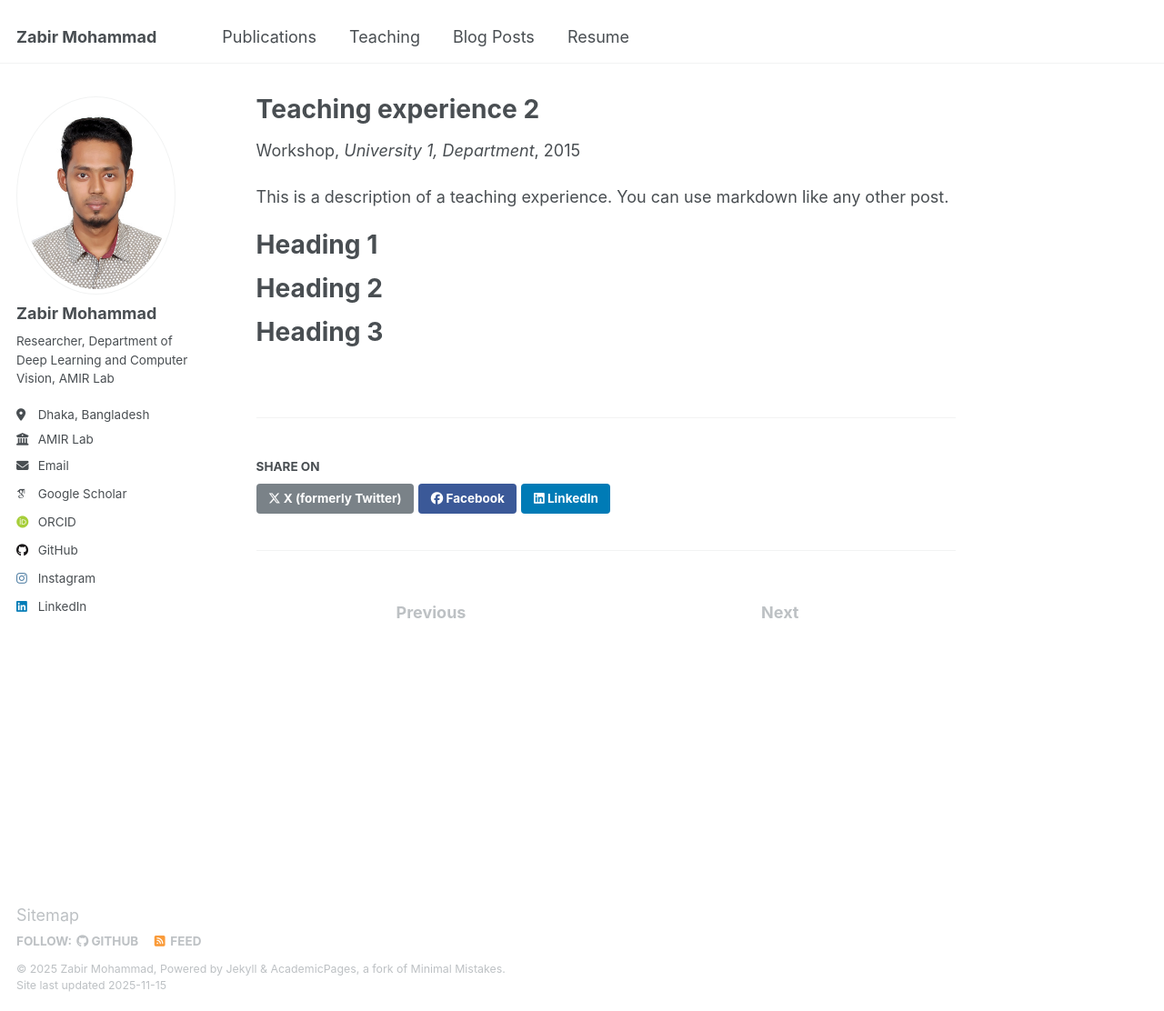
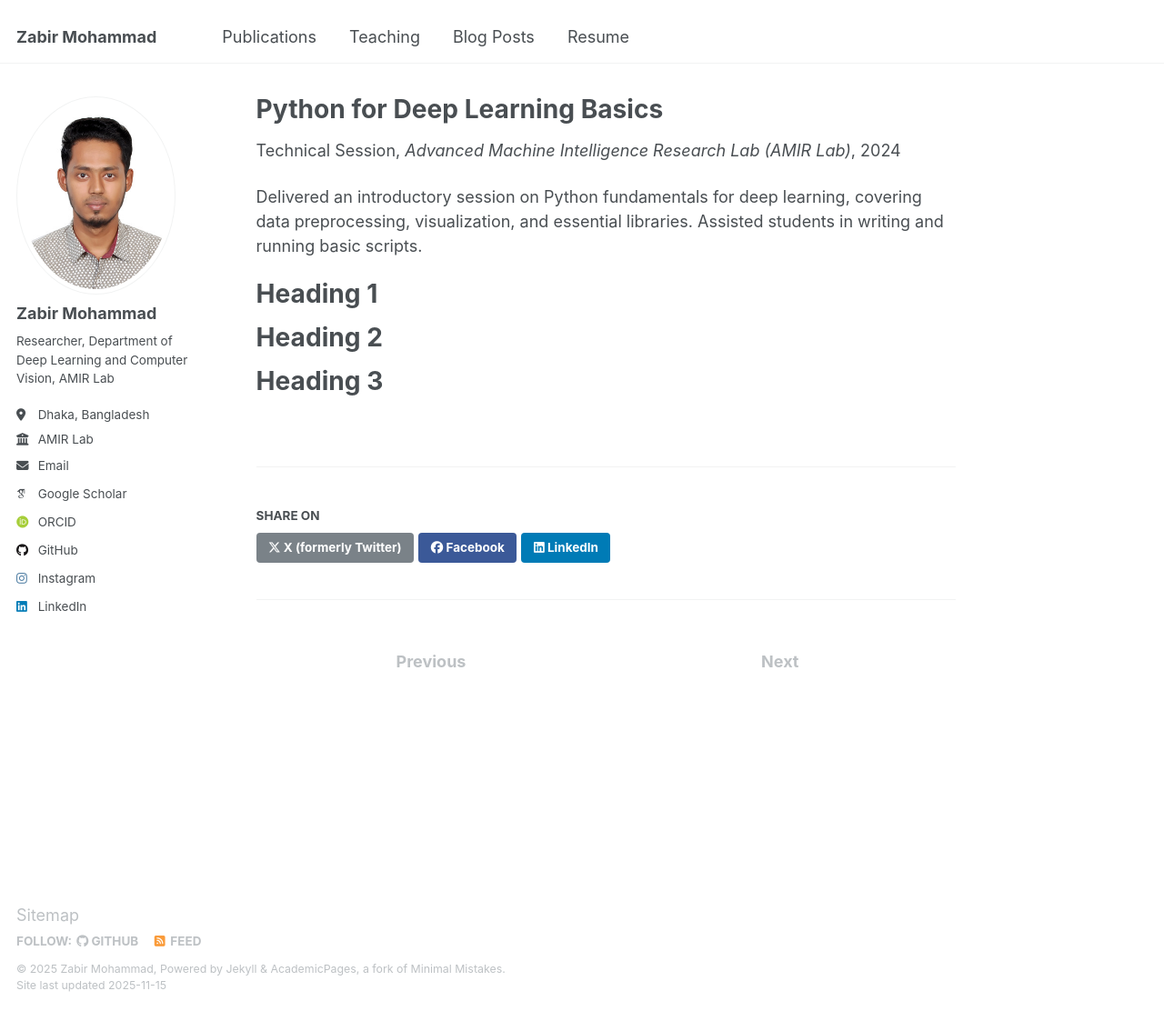
Before and after one commit to zabirmohammad/zabirmohammad.github.io, a Jekyll site: the page built from _teaching/2015-spring-teaching-2.md, in a window 1280 px wide and 1112 px high. Shown: the whole window at 91% size. Built offline with Jekyll 4.4.1, drawn with Linux system fonts in a browser that asks for light colours; some web fonts are replaced.

Commit message:
Update 2015-spring-teaching-2.md

```diff
--- a/_teaching/2015-spring-teaching-2.md
+++ b/_teaching/2015-spring-teaching-2.md
@@ -1,14 +1,16 @@
 ---
-title: "Teaching experience 2"
+title: "Python for Deep Learning Basics"
 collection: teaching
-type: "Workshop"
-permalink: /teaching/2015-spring-teaching-1
-venue: "University 1, Department"
-date: 2015-01-01
-location: "City, Country"
+type: "Technical Session"
+permalink: /teaching/2024-python-basics
+venue: "Advanced Machine Intelligence Research Lab (AMIR Lab)"
+date: 2024-10-01
+location: "Dhaka, Bangladesh"
 ---
 
-This is a description of a teaching experience. You can use markdown like any other post.
+Delivered an introductory session on Python fundamentals for deep learning, covering data preprocessing, visualization, and essential libraries. Assisted students in writing and running basic scripts.
+
+
 
 Heading 1
 ======
```
